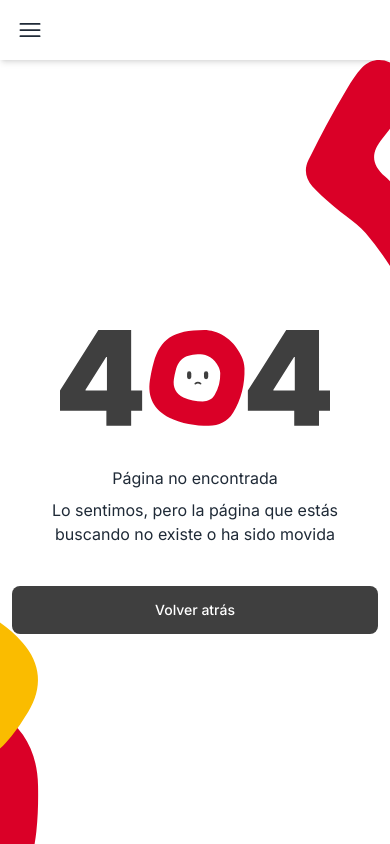
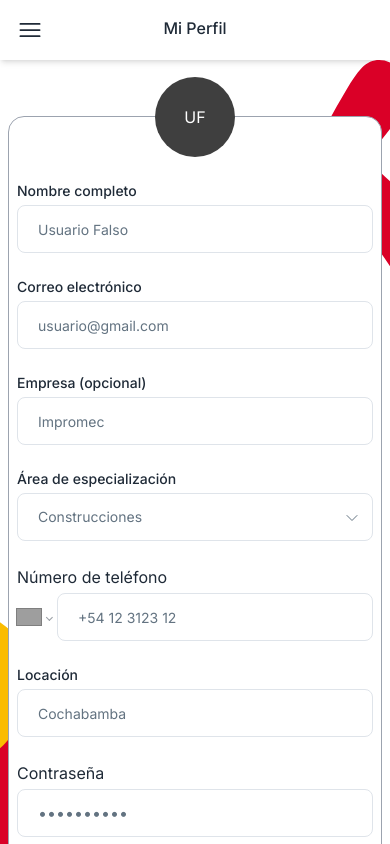
Before and after one commit to marcopdonoso/impromec-calculador, a Next.js app: page /dashboard/profile in a window 390 px wide. Before the commit this address had no page. Shown: the top 844 px of the page. Built offline with nearby package versions, Linux system fonts and the light colour scheme; grey boxes are pictures that could not be loaded.

Commit message:
calculador: agrega layout de ProfilePage version mobile

```diff
--- a/src/app/(app)/auth/register/components/RegisterForm.tsx
+++ b/src/app/(app)/auth/register/components/RegisterForm.tsx
@@ -1,15 +1,11 @@
-'use client'
 import Button from '@/components/Button'
 import Input from '@/components/Input'
 import InputPass from '@/components/InputPass'
 import MyListbox from '@/components/MyListbox'
+import MyPhoneInput from '@/components/MyPhoneInput'
 import { specializationAreas } from '@/constants/specialization-areas.constants'
-import { useState } from 'react'
-import PhoneInput, { Value } from 'react-phone-number-input'
 
 export default function RegisterForm() {
-  const [phoneInputValue, setPhoneInputValue] = useState<Value | undefined>()
-
   return (
     <form className="mt-6 flex w-full flex-col items-center gap-6">
       <div className="flex w-full flex-col items-center gap-6 lg:flex-row lg:gap-8">
@@ -28,19 +24,7 @@ export default function RegisterForm() {
         />
       </div>
       <div className="flex w-full flex-col items-center gap-6 lg:flex-row lg:gap-8">
-        <label className="flex w-full flex-col justify-start gap-1 text-sm font-medium lg:gap-2 lg:text-base">
-          Número de teléfono
-          <PhoneInput
-            defaultCountry="BO"
-            placeholder="1 234 5678"
-            value={phoneInputValue}
-            onChange={setPhoneInputValue}
-            numberInputProps={{
-              className:
-                'h-12 w-full px-5 py-3 focus:outline-none rounded-lg border border-gray-input bg-gray-white pl-5 text-sm font-normal text-gray-text placeholder:text-sm placeholder:text-gray-placeholder focus:border-gray-placeholder focus:outline-none focus:ring-0 disabled:text-gray-text_inactive lg:text-base lg:placeholder:text-base',
-            }}
-          />
-        </label>
+        <MyPhoneInput />
         <Input label="Locación" placeholder="Cochabamba, Bolivia" />
       </div>
       <div className="flex w-full flex-col items-center gap-6 lg:mb-24 lg:flex-row lg:gap-8">
--- a/src/app/(app)/auth/register/page.tsx
+++ b/src/app/(app)/auth/register/page.tsx
@@ -1,5 +1,4 @@
 import { authLinks } from '@/constants/links.constants'
-import 'react-phone-number-input/style.css'
 import AuthFormCard from '../components/AuthFormCard'
 import RegisterForm from './components/RegisterForm'
 
--- a/src/app/(app)/dashboard/error.tsx
+++ b/src/app/(app)/dashboard/error.tsx
@@ -11,6 +11,7 @@ export default function Error({
   reset: () => void
 }) {
   useEffect(() => {
+    // Log the error to an error reporting service
     console.error(error)
   }, [error])
 
--- /dev/null
+++ b/src/app/(app)/dashboard/profile/components/ChangePassButton.tsx
@@ -0,0 +1,21 @@
+import { ChevronRightIcon } from '@heroicons/react/24/outline'
+import clsx from 'clsx'
+
+interface ChangePassButtonProps {
+  disabled?: boolean
+}
+
+export default function ChangePassButton({ disabled }: ChangePassButtonProps) {
+  return (
+    <div className="flex flex-col gap-1">
+      <p className="body_small_medium">Contraseña</p>
+      <button
+        className="flex h-12 items-center justify-between rounded-lg border border-gray-input bg-gray-white px-5 focus:border-gray-placeholder focus:outline-none focus:ring-0 disabled:text-gray-text_inactive"
+        disabled={disabled}
+      >
+        <p className="flex h-full items-center">••••••••••</p>
+        <ChevronRightIcon className={clsx('w-4', disabled && 'hidden')} />
+      </button>
+    </div>
+  )
+}
--- /dev/null
+++ b/src/app/(app)/dashboard/profile/page.tsx
@@ -0,0 +1,123 @@
+'use client'
+
+import Button from '@/components/Button'
+import Input from '@/components/Input'
+import InitialsAvatar from '@/components/Menu/InitialsAvatar'
+import MyListbox from '@/components/MyListbox'
+import MyPhoneInput from '@/components/MyPhoneInput'
+import { specializationAreas } from '@/constants/specialization-areas.constants'
+import { User } from '@/models/user.model'
+import { CameraIcon } from '@heroicons/react/24/outline'
+import clsx from 'clsx'
+import Image from 'next/image'
+import { useState } from 'react'
+import { Value } from 'react-phone-number-input'
+import ChangePassButton from './components/ChangePassButton'
+
+export default function ProfilePage() {
+  // TODO: Eliminar datos falsos y reemplazar por datos de sesión
+  const mockedUser: User = {
+    id: '1-1-1-1-1',
+    name: 'Usuario Falso',
+    email: 'usuario@gmail.com',
+    company: 'Impromec',
+    category: {
+      text: 'Construcciones',
+      value: 'construction',
+    },
+    phone: '+5412312312',
+    location: 'Cochabamba',
+  }
+  const user: User | null = mockedUser
+
+  const [isFormDisabled, setIsFormDisabled] = useState(true)
+
+  return (
+    <div className="min-h-screen px-2 pb-20 pt-14">
+      <div className="relative flex flex-col items-center justify-center rounded-2xl border border-gray-placeholder bg-gray-white px-2 pb-12 pt-16">
+        <div className="absolute top-0 size-20 -translate-y-1/2 rounded-full">
+          {user.avatar ? (
+            <Image
+              src={user.avatar}
+              alt="avatar"
+              height={80}
+              width={80}
+              className="h-20 w-auto"
+            />
+          ) : (
+            <InitialsAvatar
+              name={user.name}
+              avatarSizeClassname="size-20"
+              fontClassname="heading_h4"
+            />
+          )}
+          <div
+            className={clsx(
+              'clip-bottom-40 absolute bottom-0 size-full rounded-b-full bg-gray-input',
+              isFormDisabled && 'hidden'
+            )}
+          >
+            <CameraIcon className="absolute bottom-1 left-1/2 w-6 -translate-x-1/2" />
+          </div>
+        </div>
+
+        <div className="flex w-full flex-col gap-6">
+          <Input
+            label="Nombre completo"
+            defaultValue={user.name}
+            disabled={isFormDisabled}
+          />
+          <Input
+            label="Correo electrónico"
+            type="email"
+            defaultValue={user.email}
+            disabled={isFormDisabled}
+          />
+          <Input
+            label="Empresa (opcional)"
+            defaultValue={user.company ?? ''}
+            disabled={isFormDisabled}
+          />
+          <MyListbox
+            label="Área de especialización"
+            options={specializationAreas}
+            defaultValue={user.category}
+            disabled={isFormDisabled}
+          />
+
+          <MyPhoneInput
+            initialValue={user.phone as Value}
+            disabled={isFormDisabled}
+          />
+
+          <Input
+            label="Locación"
+            defaultValue={user.location}
+            disabled={isFormDisabled}
+          />
+
+          <ChangePassButton disabled={isFormDisabled} />
+        </div>
+      </div>
+
+      <div
+        className={clsx(
+          'mt-8 flex flex-col gap-6',
+          !isFormDisabled && 'hidden'
+        )}
+      >
+        <Button onClick={() => setIsFormDisabled(false)}>Editar perfil</Button>
+        <Button variant="destructive">Eliminar cuenta</Button>
+      </div>
+
+      <div
+        className={clsx('mt-8 flex flex-col gap-6', isFormDisabled && 'hidden')}
+      >
+        <Button>Guardar</Button>
+        <Button variant="secondary" onClick={() => setIsFormDisabled(true)}>
+          Cancelar
+        </Button>
+      </div>
+    </div>
+  )
+}
--- a/src/app/globals.css
+++ b/src/app/globals.css
@@ -20,4 +20,10 @@
     -ms-overflow-style: auto; /* IE and Edge */
     scrollbar-width: auto; /* Firefox */
   }
+  /* Clip circle - 40% */
+  @layer utilities {
+    .clip-bottom-40 {
+      clip-path: polygon(0 60%, 100% 60%, 100% 100%, 0% 100%);
+    }
+  }
 }
--- a/src/components/InputPass.tsx
+++ b/src/components/InputPass.tsx
@@ -7,12 +7,16 @@ interface InputPassProps {
   label?: string
   placeholder?: string
   className?: string
+  disabled?: boolean
+  defaultValue?: string
 }
 
 export default function InputPass({
   label,
   placeholder,
   className,
+  disabled,
+  defaultValue,
 }: InputPassProps) {
   const [showPass, setShowPass] = useState(false)
   return (
@@ -21,6 +25,8 @@ export default function InputPass({
       className={className}
       type={!showPass ? 'password' : 'text'}
       placeholder={placeholder}
+      disabled={disabled}
+      defaultValue={defaultValue}
     >
       <button
         className="absolute bottom-4 right-4"
--- a/src/components/Menu/InitialsAvatar.tsx
+++ b/src/components/Menu/InitialsAvatar.tsx
@@ -1,12 +1,36 @@
-export default function InitialsAvatar({ name }: { name: string }) {
+import clsx from 'clsx'
+
+interface InitialsAvatarProps {
+  name: string
+  avatarSizeClassname?: string
+  fontClassname?: string
+}
+
+export default function InitialsAvatar({
+  name,
+  avatarSizeClassname,
+  fontClassname,
+}: InitialsAvatarProps) {
   const initials = name
     .split(' ')
     .slice(0, 2)
     .map((word) => word[0].toUpperCase())
     .join('')
   return (
-    <div className="flex size-11 items-center justify-center rounded-full bg-gray-button_primary">
-      <p className="font-medium text-gray-white">{initials}</p>
+    <div
+      className={clsx(
+        'flex items-center justify-center rounded-full bg-gray-button_primary',
+        avatarSizeClassname ?? 'size-11'
+      )}
+    >
+      <p
+        className={clsx(
+          'text-gray-white',
+          fontClassname ?? 'body_medium_medium'
+        )}
+      >
+        {initials}
+      </p>
     </div>
   )
 }
--- a/src/components/MyListbox.tsx
+++ b/src/components/MyListbox.tsx
@@ -32,6 +32,8 @@ interface MyListboxProps {
   className?: string
   name?: string
   onChange?: (selectedOption: Option) => void
+  defaultValue?: Option
+  disabled?: boolean
 }
 
 export default function MyListbox({
@@ -42,8 +44,10 @@ export default function MyListbox({
   className,
   name,
   onChange,
+  defaultValue,
+  disabled,
 }: MyListboxProps) {
-  const [selected, setSelected] = useState(options[0])
+  const [selected, setSelected] = useState(defaultValue ?? options[0])
   const [isOpen, setIsOpen] = useState(false)
 
   const handleSelect = (option: Option) => {
@@ -66,11 +70,17 @@ export default function MyListbox({
           {label}
         </Label>
       )}
-      <Listbox name={name} value={selected} onChange={setSelected}>
+      <Listbox
+        name={name}
+        value={selected}
+        onChange={setSelected}
+        disabled={disabled}
+      >
         <ListboxButton
           onClick={() => setIsOpen(!isOpen)}
           className={clsx(
-            'relative text-sm text-gray-text lg:text-base',
+            'relative text-sm lg:text-base',
+            disabled ? 'text-gray-text_inactive' : 'text-gray-text',
             variant === 'sorting'
               ? 'w-fit pr-10 text-end'
               : 'h-12 w-full truncate rounded-lg border border-gray-input px-5 text-left focus:outline-none',
--- /dev/null
+++ b/src/components/MyPhoneInput.tsx
@@ -0,0 +1,35 @@
+'use client'
+import { useState } from 'react'
+import PhoneInput, { Value } from 'react-phone-number-input'
+import 'react-phone-number-input/style.css'
+
+interface MyPhoneInputProps {
+  initialValue?: Value
+  disabled?: boolean
+}
+
+export default function MyPhoneInput({
+  initialValue,
+  disabled,
+}: MyPhoneInputProps) {
+  const [phoneInputValue, setPhoneInputValue] = useState<Value | undefined>(
+    initialValue
+  )
+
+  return (
+    <label className="body_small_medium flex w-full flex-col justify-start gap-1 lg:body_medium_regular lg:gap-2">
+      Número de teléfono
+      <PhoneInput
+        disabled={disabled}
+        defaultCountry="BO"
+        placeholder="1 234 5678"
+        value={phoneInputValue}
+        onChange={setPhoneInputValue}
+        numberInputProps={{
+          className:
+            'h-12 w-full px-5 py-3 rounded-lg border border-gray-input bg-gray-white text-sm font-normal text-gray-text placeholder:text-sm placeholder:text-gray-placeholder focus:border-gray-placeholder focus:outline-none focus:ring-0 disabled:text-gray-text_inactive lg:text-base lg:placeholder:text-base',
+        }}
+      />
+    </label>
+  )
+}
--- a/src/constants/links.constants.ts
+++ b/src/constants/links.constants.ts
@@ -100,4 +100,8 @@ export const appLinks = {
     name: 'Productos',
     path: '/dashboard/products',
   },
+  profile: {
+    name: 'Mi Perfil',
+    path: '/dashboard/profile',
+  },
 }
--- a/src/models/user.model.ts
+++ b/src/models/user.model.ts
@@ -1,3 +1,4 @@
+import { Option } from '@/components/MyListbox'
 import { Project } from './project.model'
 
 export interface User {
@@ -5,7 +6,7 @@ export interface User {
   name: string
   email: string
   company?: string
-  category: string
+  category: Option
   phone: string
   location: string
   avatar?: string
```
